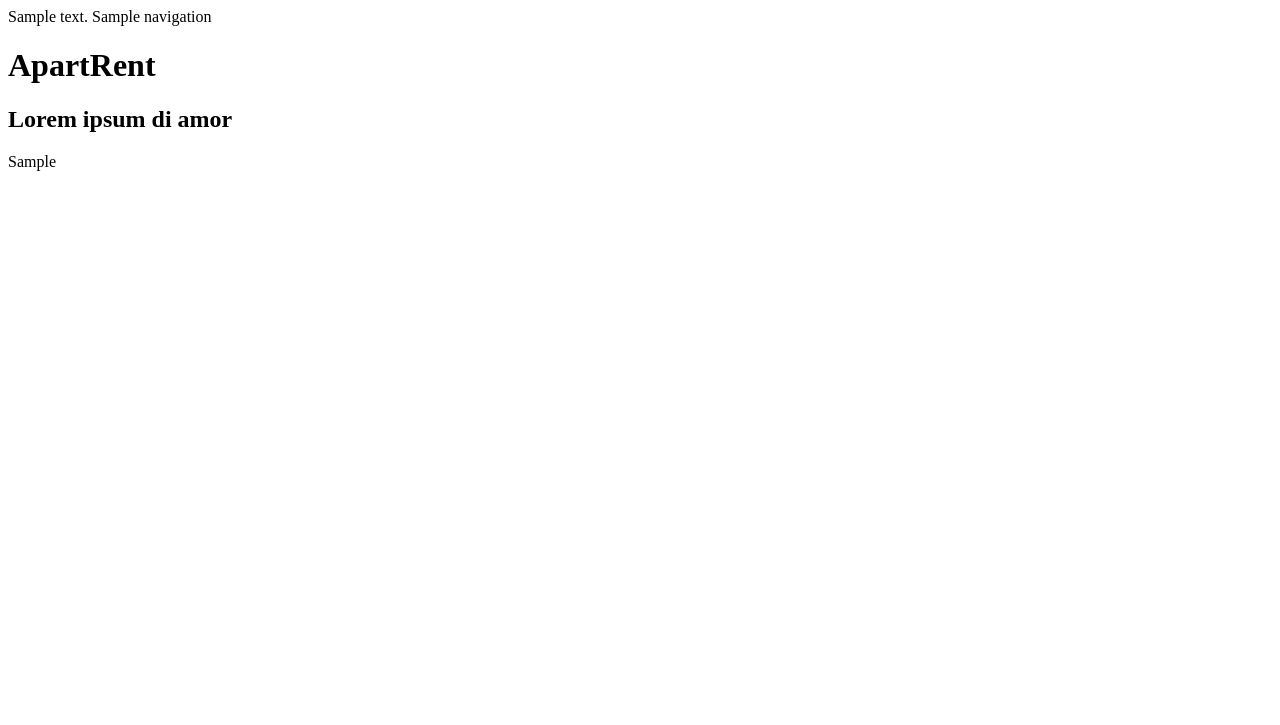
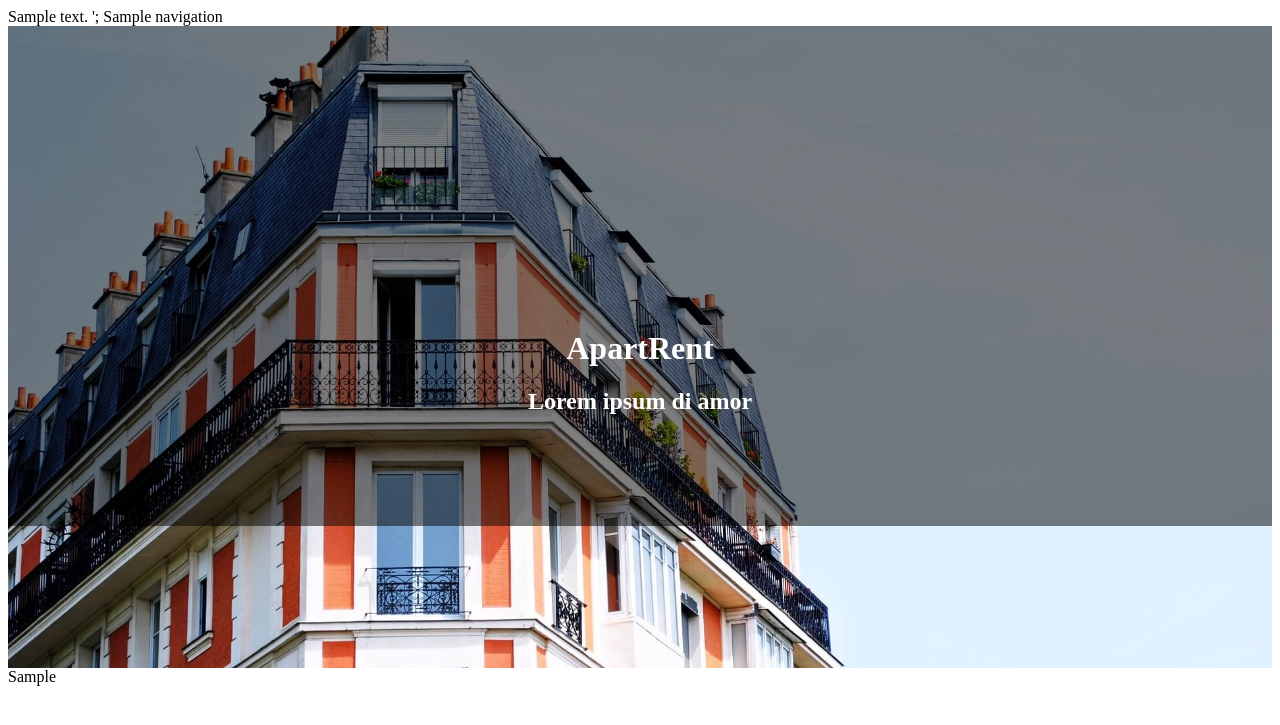
Before and after one commit to folkertleistra/DDWT18_final, a PHP site: template views/home.php in a window 1280 px wide. Shown: the top 725 px of the page. Run offline with PHP 8.4, Linux system fonts and the light colour scheme; the template is opened without the code that fills it: most values are stand-ins (such as "Sample title", 1, 10 or a date in 2020).

Commit message:
Added 2 Google fonts, main.css edits, created home.css, creadted fullwith hero image section on homepage

```diff
--- a/css/home.css
+++ b/css/home.css
@@ -0,0 +1,43 @@
+/* START: FULLWIDTH HEADER IMAGE */
+.jumbotron {
+    color: white;
+    background-image: url("/DDWT18_final/resources/home-header.jpg");
+    background-position: center;
+    background-repeat: no-repeat;
+    background-size: cover;
+    height: 500px;
+    position: relative;
+}
+.home-jumbo:before {
+    content:"";
+    display: block;
+    height: 500px;
+    position: absolute;
+    top: 0;
+    left: 0;
+    width: 100%;
+    background-color: rgba(0, 0, 0, .5);
+}
+@media screen and (min-width: 992px) {
+    .home-jumbo {
+        padding-top: 71px;
+        padding-bottom: 71px;
+    }
+    .hero-container {
+        padding-top: 25px;
+        height: 100%;
+    }
+}
+.hero-container {
+    position: relative;
+    display: flex;
+    align-items: center;
+    justify-content: center;
+}
+.hero-text {
+    text-align: center;
+}
+.hero-text h1 {
+    font-family: 'Vidaloka', serif;
+}
+/* END: FULLWIDTH HEADER IMAGE */
--- a/model.php
+++ b/model.php
@@ -78,7 +78,7 @@ function use_template($template){
  */
 function get_navigation($template, $active_id){
     $navigation_exp = '
-    <nav class="navbar navbar-expand-lg navbar-light">
+    <nav class="navbar fixed-top navbar-expand-lg navbar-light">
     <a class="navbar-brand">
         <img src="/DDWT18_final/resources/apartrent-logo.png" class="navbar-logo" alt="">
     </a>
--- a/views/home.php
+++ b/views/home.php
@@ -2,6 +2,7 @@
 <html lang="en">
     <head>
         <?= $head_upper_content ?>
+        <link rel="stylesheet" href="/DDWT18_final/css/home.css">';
         <title><?= $page_title ?></title>
     </head>
     <body>
@@ -12,10 +13,13 @@
 
             <div class="jumbotron jumbotron-fluid home-jumbo">
                 <div class="container hero-container">
-                    <h1 class="display-4">ApartRent</h1>
-                    <h2 class="display-6">Lorem ipsum di amor</h2>
+                    <div class="hero-text">
+                        <h1 class="display-4">ApartRent</h1>
+                        <h2 class="display-6">Lorem ipsum di amor</h2>
+                    </div>
                 </div>
             </div>
+
 
         <?= $imported_scripts ?>
     </body>
```
Also changed, not shown: css/main.css (+10 -0 lines), index.php (+8 -4 lines), development/Mogelijke header afbeeldingen/apartment-building-1149751_1920.jpg (added), development/Mogelijke header afbeeldingen/pexels-photo-87223.jpeg (added), resources/home-header.jpg (added).
